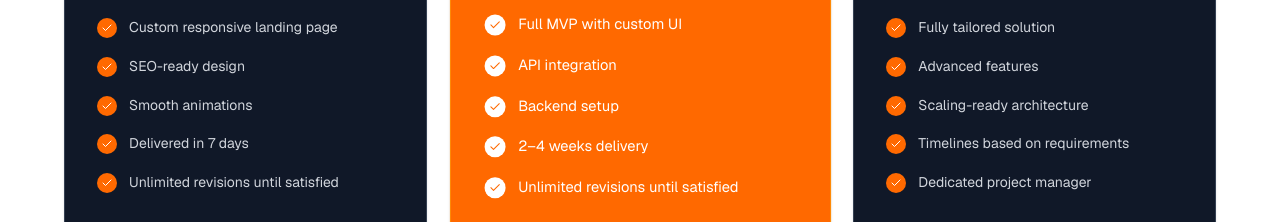
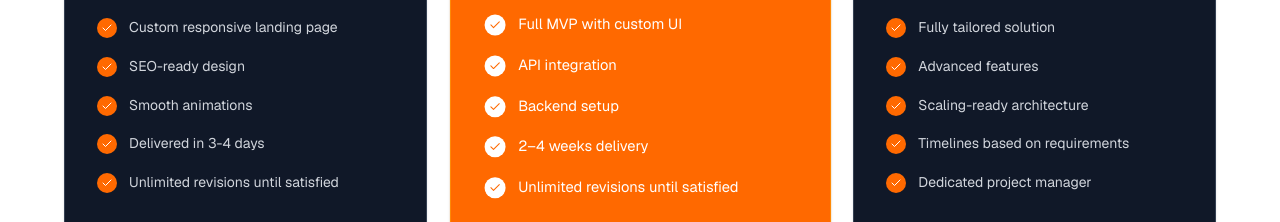
Before and after one commit to rishabh0009-7/BuildLabs, a Next.js app: page / in a window 1280 px wide. Shown: the part 4380-4602 px from the top of the page. Built offline with nearby package versions, Linux system fonts and the light colour scheme.

Commit message:
fixed text content for pricing card

```diff
--- a/app/page.tsx
+++ b/app/page.tsx
@@ -769,7 +769,7 @@ export default function BuildLabsLandingPage() {
                           <Check className="h-3 w-3 text-white" />
                         </div>
                         <span className="text-sm leading-relaxed text-gray-300">
-                          Delivered in 7 days
+                          Delivered in 3-4 days
                         </span>
                       </li>
                       <li className="flex items-start">
```
